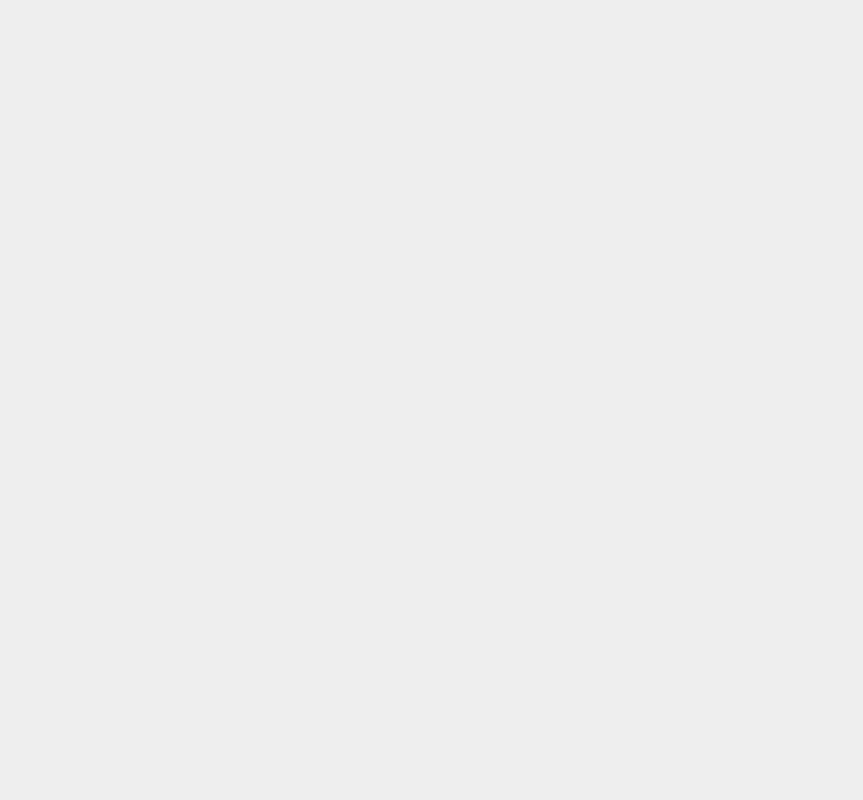
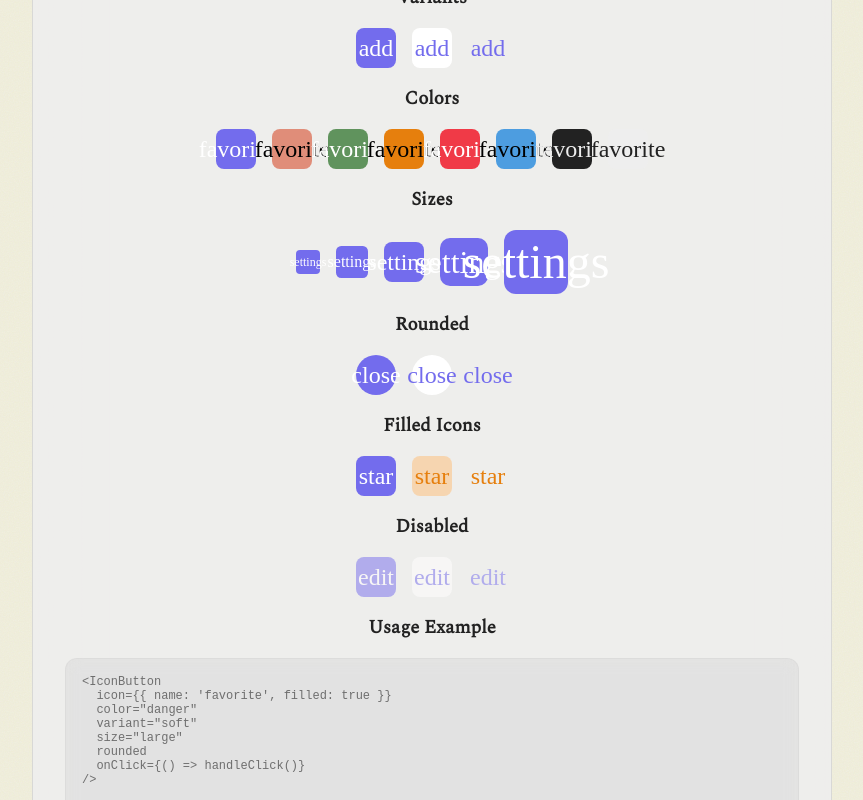
Before and after one commit to feuersteiner/bref, a SvelteKit app: page / in a window 1280 px wide. Shown: the part 2160-2960 px from the top of the page, without its empty margins (208-1071 px from the left). Before the commit the page ends 2090 px from the top, so only its background shows below. Built offline with nearby package versions, Linux system fonts and the light colour scheme; a web font is replaced by a local one.

Commit message:
feat: add demo for IconButton component with various styles and usage examples

```diff
--- /dev/null
+++ b/src/lib/internal/demo-icon-button.svelte
@@ -0,0 +1,75 @@
+<script lang="ts">
+	import IconButton from '$lib/base/button/icon-button.svelte';
+	import DemoSection from '$lib/internal/demo-section.svelte';
+	import DemoCodeSnippet from './demo-code-snippet.svelte';
+</script>
+
+<DemoSection
+	title="Icon Buttons"
+	id="buttons"
+	description="Icon buttons with customizable size, color, variant, and shape."
+>
+	<h3>Variants</h3>
+	<div>
+		<IconButton icon={{ name: 'add' }} variant="filled" onClick={() => {}} />
+		<IconButton icon={{ name: 'add' }} variant="soft" onClick={() => {}} />
+		<IconButton icon={{ name: 'add' }} variant="ghost" onClick={() => {}} />
+	</div>
+	<h3>Colors</h3>
+	<div>
+		<IconButton icon={{ name: 'favorite' }} color="primary" onClick={() => {}} />
+		<IconButton icon={{ name: 'favorite' }} color="secondary" onClick={() => {}} />
+		<IconButton icon={{ name: 'favorite' }} color="success" onClick={() => {}} />
+		<IconButton icon={{ name: 'favorite' }} color="warning" onClick={() => {}} />
+		<IconButton icon={{ name: 'favorite' }} color="danger" onClick={() => {}} />
+		<IconButton icon={{ name: 'favorite' }} color="info" onClick={() => {}} />
+		<IconButton icon={{ name: 'favorite' }} color="foreground" onClick={() => {}} />
+		<IconButton icon={{ name: 'favorite' }} color="background" onClick={() => {}} />
+	</div>
+	<h3>Sizes</h3>
+	<div>
+		<IconButton icon={{ name: 'settings' }} size="x-small" onClick={() => {}} />
+		<IconButton icon={{ name: 'settings' }} size="small" onClick={() => {}} />
+		<IconButton icon={{ name: 'settings' }} size="medium" onClick={() => {}} />
+		<IconButton icon={{ name: 'settings' }} size="large" onClick={() => {}} />
+		<IconButton icon={{ name: 'settings' }} size="x-large" onClick={() => {}} />
+	</div>
+	<h3>Rounded</h3>
+	<div>
+		<IconButton icon={{ name: 'close' }} rounded onClick={() => {}} />
+		<IconButton icon={{ name: 'close' }} rounded variant="soft" onClick={() => {}} />
+		<IconButton icon={{ name: 'close' }} rounded variant="ghost" onClick={() => {}} />
+	</div>
+	<h3>Filled Icons</h3>
+	<div>
+		<IconButton icon={{ name: 'star', filled: true }} onClick={() => {}} />
+		<IconButton icon={{ name: 'star', filled: true }} variant="soft" color="warning" onClick={() => {}} />
+		<IconButton icon={{ name: 'star' }} variant="ghost" color="warning" onClick={() => {}} />
+	</div>
+	<h3>Disabled</h3>
+	<div>
+		<IconButton icon={{ name: 'edit' }} disabled onClick={() => {}} />
+		<IconButton icon={{ name: 'edit' }} disabled variant="soft" onClick={() => {}} />
+		<IconButton icon={{ name: 'edit' }} disabled variant="ghost" onClick={() => {}} />
+	</div>
+	<h3>Usage Example</h3>
+	<DemoCodeSnippet
+		snippet={`<IconButton
+  icon={{ name: 'favorite', filled: true }}
+  color="danger"
+  variant="soft"
+  size="large"
+  rounded
+  onClick={() => handleClick()}
+/>`}
+	/>
+</DemoSection>
+
+<style>
+	div {
+		display: flex;
+		gap: 1rem;
+		align-items: center;
+		justify-content: center;
+	}
+</style>
--- a/src/routes/+page.svelte
+++ b/src/routes/+page.svelte
@@ -3,6 +3,7 @@
 	import type { ThemeMode } from '../lib/base/theme/types.ts';
 	import DemoAuthor from '$lib/internal/demo-author.svelte';
 	import DemoHeader from '$lib/internal/demo-header.svelte';
+	import DemoIconButton from '$lib/internal/demo-icon-button.svelte';
 	import DemoIconSection from '$lib/internal/demo-icon-section.svelte';
 	import DemoSection from '$lib/internal/demo-section.svelte';
 	import DemoTypes from '$lib/internal/demo-types.svelte';
@@ -27,6 +28,7 @@
 	</DemoSection>
 	<DemoTypes />
 	<DemoIconSection />
+	<DemoIconButton />
 	<DemoAuthor />
 </main>
 
```
